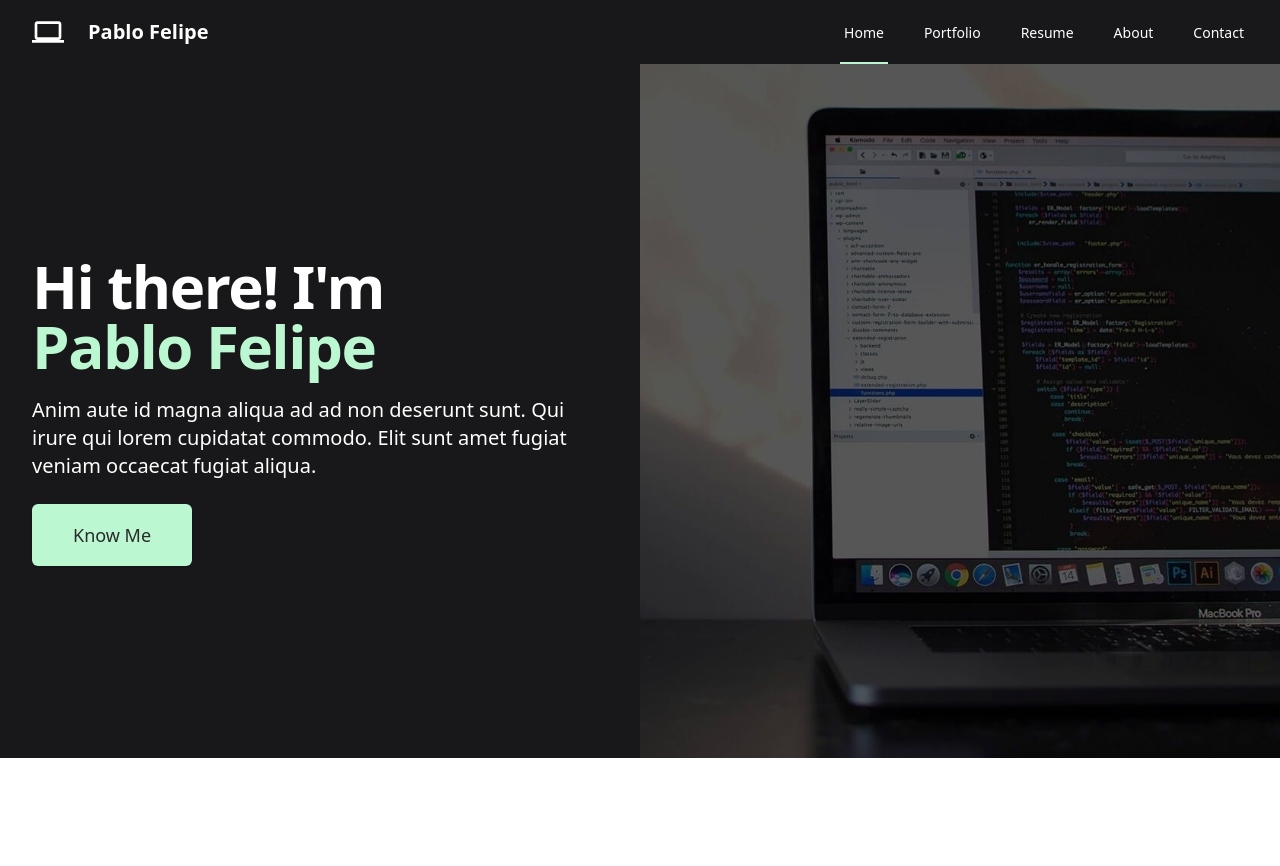
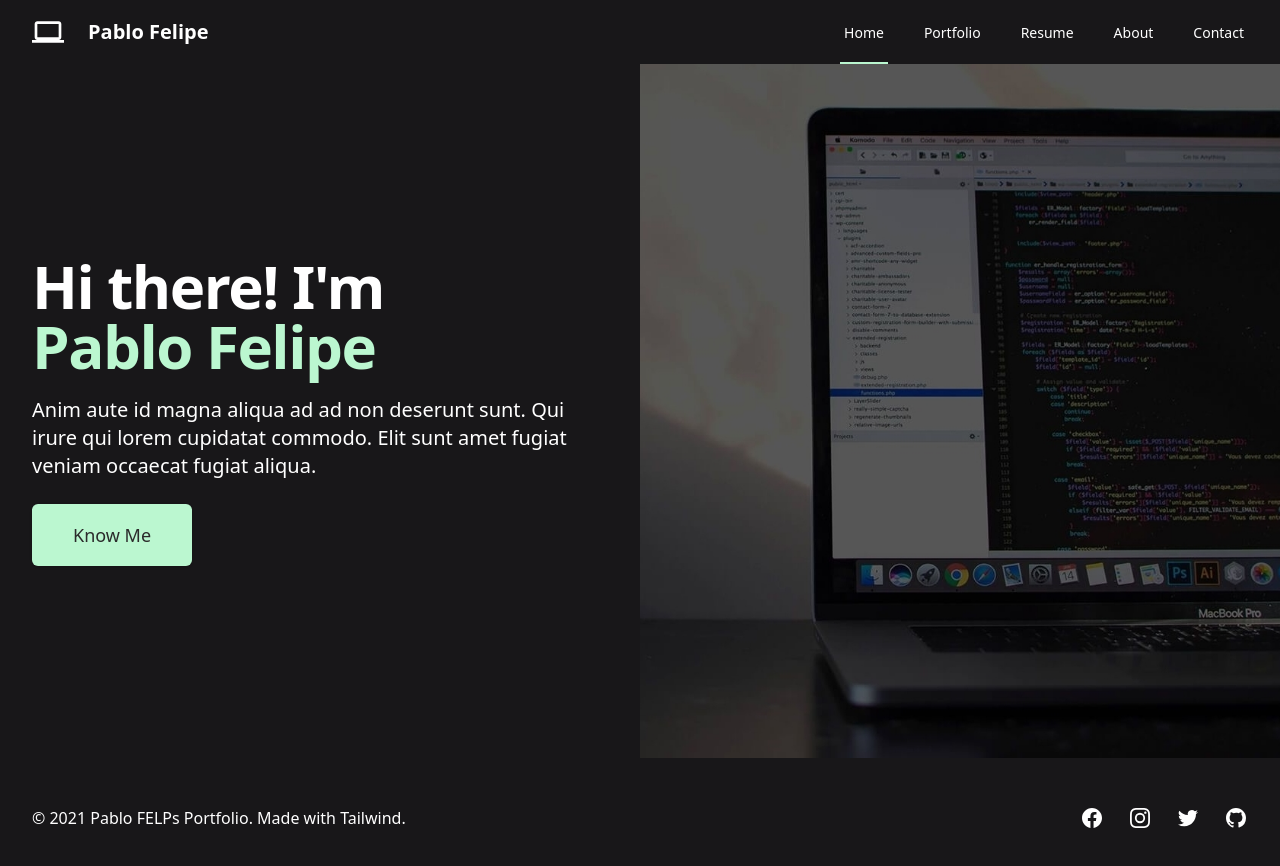
Before and after one commit to PabloFLPs/My-New-Portfolio, a React (Create React App) app: page / in a window 1280 px wide. Shown: the top 866 px of the page. Before the commit the page ends 800 px from the top, so only its background shows below. Built offline with nearby package versions, Linux system fonts and the light colour scheme.

Commit message:
Importing Footer section inside the main page

```diff
--- a/src/App.tsx
+++ b/src/App.tsx
@@ -1,12 +1,14 @@
 import React from "react"
 import NavigationBar from "../src/components/NavigationBar"
 import Hero from "../src/components/Hero"
+import Footer from "../src/components/Footer"
 
 function App() {
   return (
     <body>
       <NavigationBar/>
       <Hero/>
+      <Footer/>
     </body>
   )
 }
```
